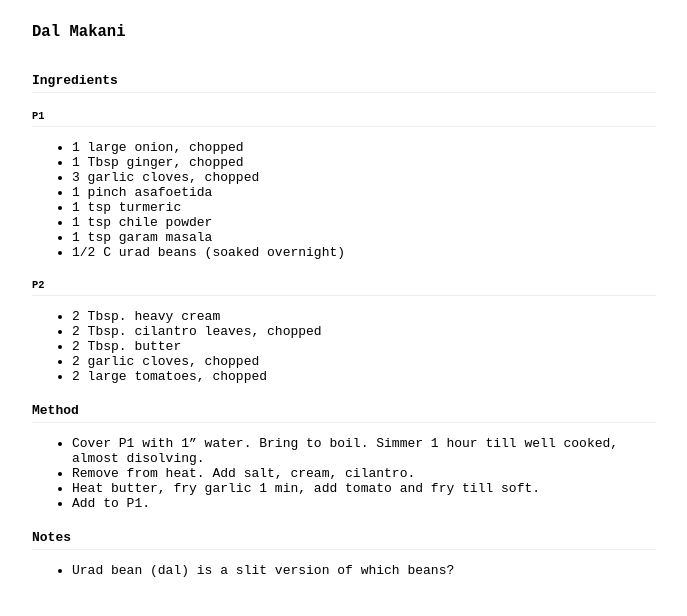
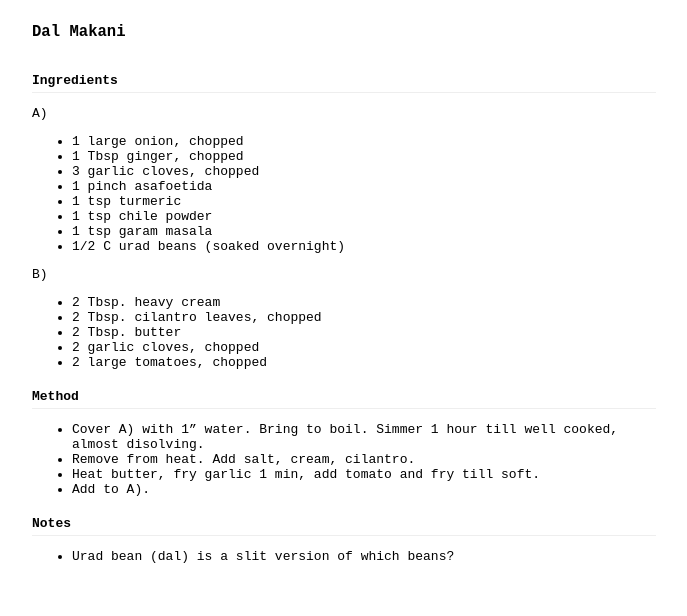
Before and after one commit to mkipling/p, a Jekyll site: the page built from _r/dal-makati.md, in a window 1280 px wide. Shown: the top 616 px of the page, without its empty margins (296-983 px from the left). Built offline with Jekyll 4.4.1, drawn with Linux system fonts in a browser that asks for light colours.

```diff
--- a/_r/dal-makati.md
+++ b/_r/dal-makati.md
@@ -5,7 +5,7 @@ category: Indian
 
 ## Ingredients
 
-### P1
+A)
 - 1 large onion, chopped
 - 1 Tbsp ginger, chopped
 - 3 garlic cloves, chopped
@@ -15,7 +15,7 @@ category: Indian
 - 1 tsp garam masala
 - 1/2 C urad beans (soaked overnight)
 
-### P2
+B)
 - 2 Tbsp. heavy cream
 - 2 Tbsp. cilantro leaves, chopped
 - 2 Tbsp. butter
@@ -24,10 +24,10 @@ category: Indian
 
 ## Method
 
-- Cover P1 with 1" water. Bring to boil. Simmer 1 hour till well cooked, almost disolving.
+- Cover A) with 1" water. Bring to boil. Simmer 1 hour till well cooked, almost disolving.
 - Remove from heat. Add salt, cream, cilantro.
 - Heat butter, fry garlic 1 min, add tomato and fry till soft.
-- Add to P1.
+- Add to A).
 
 ## Notes
 
```
